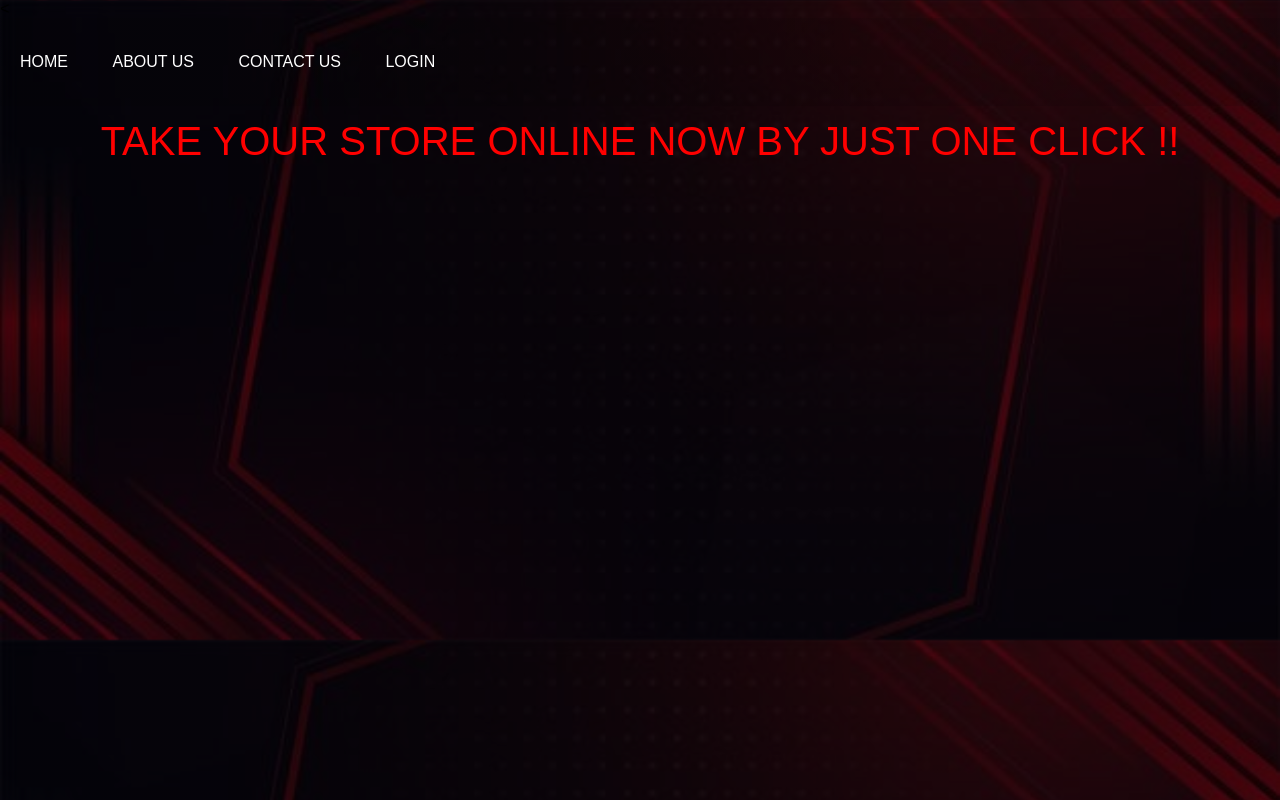
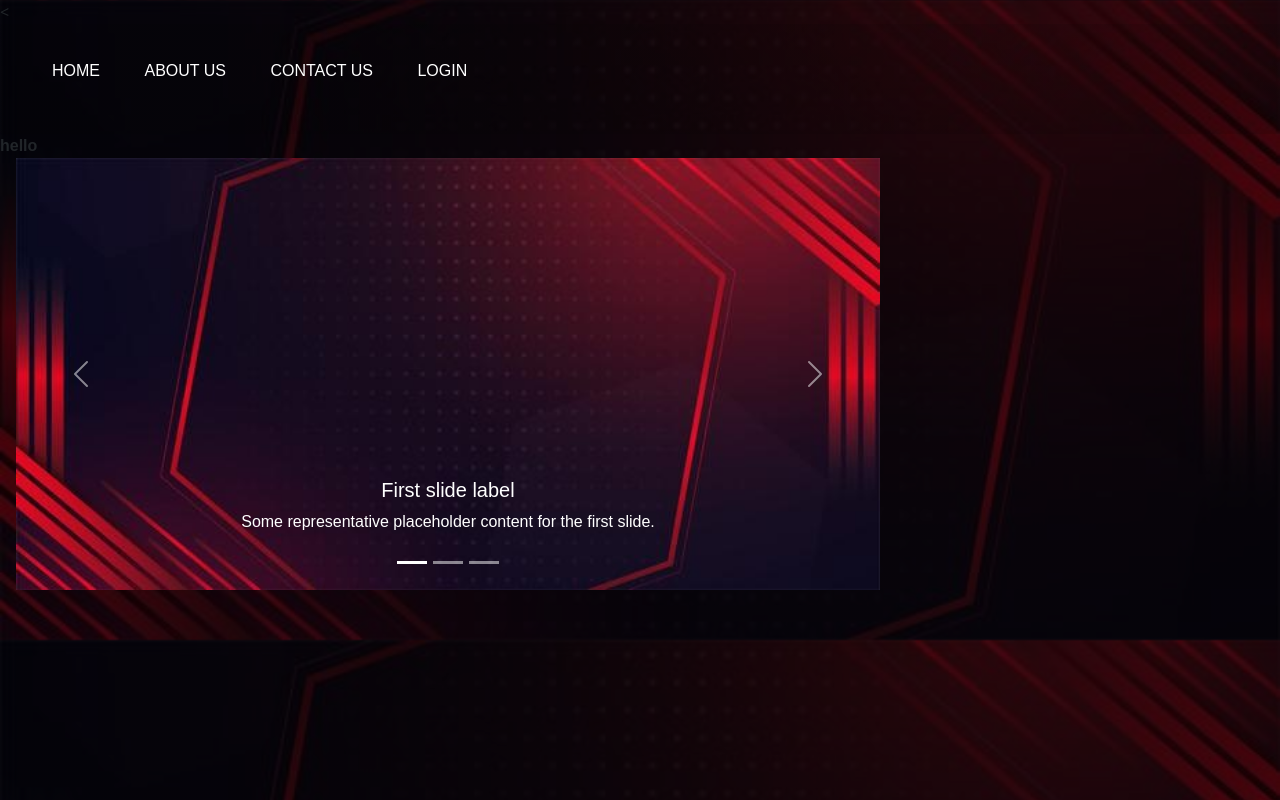
Before and after one commit to Gourav5015/getUrBill, a Django app: page / in a window 1280 px wide. Run offline with Django 3.2, Linux system fonts and the light colour scheme.

Commit message:
homepage

```diff
--- a/management/GetUrBill/static/style.css
+++ b/management/GetUrBill/static/style.css
@@ -17,6 +17,11 @@
 }
 .banner{
     background-image: linear-gradient(rgba(1,0,0,0.1),rgba(1,0,0,0.1));
+    width: 100%;
+    float: right;
+}
+.navbar ul{
+    float: right;
 }
 .navbar ul li{
     list-style: none;
@@ -53,9 +58,11 @@
     padding: 30px;
 }
 .container{
-    width:50%;
-    height:250px;
+    width:30%;
+    float: right;
+    height:450px;
     margin:20px auto;
+    padding-right: 30px;
     background-color: rgba(255, 255, 255, 0.11);
     box-shadow:10px 10px 10px black;
     border-radius: 10px;
@@ -106,3 +113,16 @@
 .hide:hover{
     cursor: pointer;
 }
+.front{
+    width:70%;
+    float: left;
+    height: 250px;
+
+}
+.front h1{
+    word-wrap:break-word;
+    word-spacing: 2px;
+    text-align: center;
+    justify-content: center;
+    align-items: center;
+}
--- a/management/templates/index.html
+++ b/management/templates/index.html
@@ -4,6 +4,7 @@
   {% load static %}
     <title>GetUrBill</title><
     <script src="https://ajax.googleapis.com/ajax/libs/jquery/3.5.1/jquery.min.js"></script>
+    <link href="https://cdn.jsdelivr.net/npm/bootstrap@5.1.0/dist/css/bootstrap.min.css" rel="stylesheet" integrity="sha384-KyZXEAg3QhqLMpG8r+8fhAXLRk2vvoC2f3B09zVXn8CA5QIVfZOJ3BCsw2P0p/We" crossorigin="anonymous">
     <link rel="stylesheet" href="{% static 'style.css' %}">
 </head>
 <body>
@@ -19,10 +20,47 @@
 
     </div>
 <div class="content">
-  <h1>
-    TAKE YOUR STORE ONLINE NOW BY JUST ONE CLICK !!
-  </h1>
-</div>
+  <div class="front">
+    <strong>hello</strong>
+    <div id="carouselExampleCaptions" class="carousel slide mx-3" data-bs-ride="carousel">
+      <div class="carousel-indicators">
+        <button type="button" data-bs-target="#carouselExampleCaptions" data-bs-slide-to="0" class="active" aria-current="true" aria-label="Slide 1"></button>
+        <button type="button" data-bs-target="#carouselExampleCaptions" data-bs-slide-to="1" aria-label="Slide 2"></button>
+        <button type="button" data-bs-target="#carouselExampleCaptions" data-bs-slide-to="2" aria-label="Slide 3"></button>
+      </div>
+      <div class="carousel-inner">
+        <div class="carousel-item active">
+          <img src="{% static 'background.jpg' %}" class="d-block w-100" alt="...">
+          <div class="carousel-caption d-none d-md-block">
+            <h5>First slide label</h5>
+            <p>Some representative placeholder content for the first slide.</p>
+          </div>
+        </div>
+        <div class="carousel-item">
+          <img src="{% static 'background.jpg' %}" class="d-block w-100" alt="...">
+          <div class="carousel-caption d-none d-md-block">
+            <h5>Second slide label</h5>
+            <p>Some representative placeholder content for the second slide.</p>
+          </div>
+        </div>
+        <div class="carousel-item">
+          <img src="{% static 'background.jpg' %}" class="d-block w-100" alt="...">
+          <div class="carousel-caption d-none d-md-block">
+            <h5>Third slide label</h5>
+            <p>Some representative placeholder content for the third slide.</p>
+          </div>
+        </div>
+      </div>
+      <button class="carousel-control-prev" type="button" data-bs-target="#carouselExampleCaptions" data-bs-slide="prev">
+        <span class="carousel-control-prev-icon" aria-hidden="true"></span>
+        <span class="visually-hidden">Previous</span>
+      </button>
+      <button class="carousel-control-next" type="button" data-bs-target="#carouselExampleCaptions" data-bs-slide="next">
+        <span class="carousel-control-next-icon" aria-hidden="true"></span>
+        <span class="visually-hidden">Next</span>
+      </button>
+    </div>
+  </div>
  <div class="container">
   <form action="#">
   <input type="text" name="email" placeholder="email">
@@ -33,6 +71,8 @@
     hide
   </div>
 </div>
+</div>
 <script src="{% static 'script.js' %}" type="text/javascript"></script>
+<script src="https://cdn.jsdelivr.net/npm/bootstrap@5.1.0/dist/js/bootstrap.bundle.min.js" integrity="sha384-U1DAWAznBHeqEIlVSCgzq+c9gqGAJn5c/t99JyeKa9xxaYpSvHU5awsuZVVFIhvj" crossorigin="anonymous"></script>
 </body>
 </html>
```
